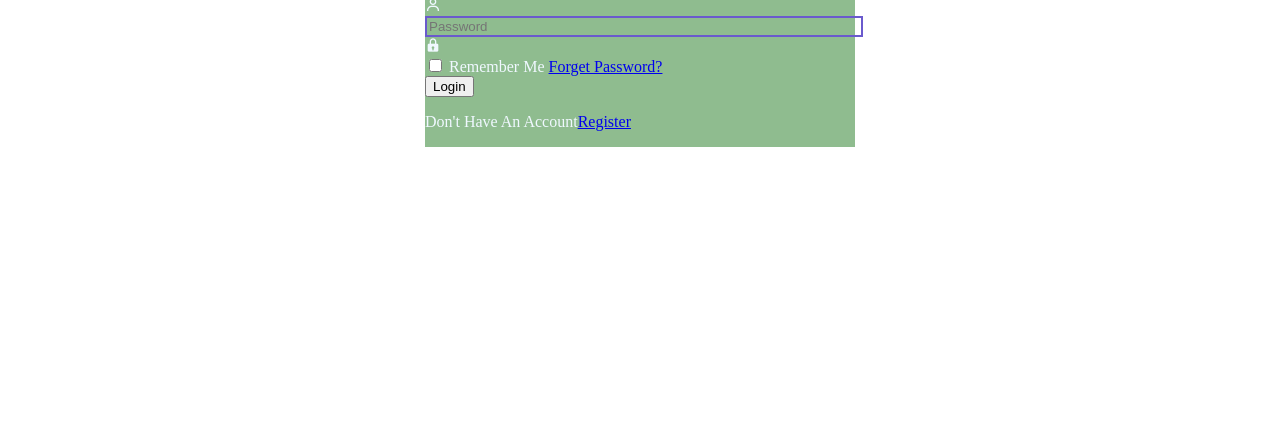
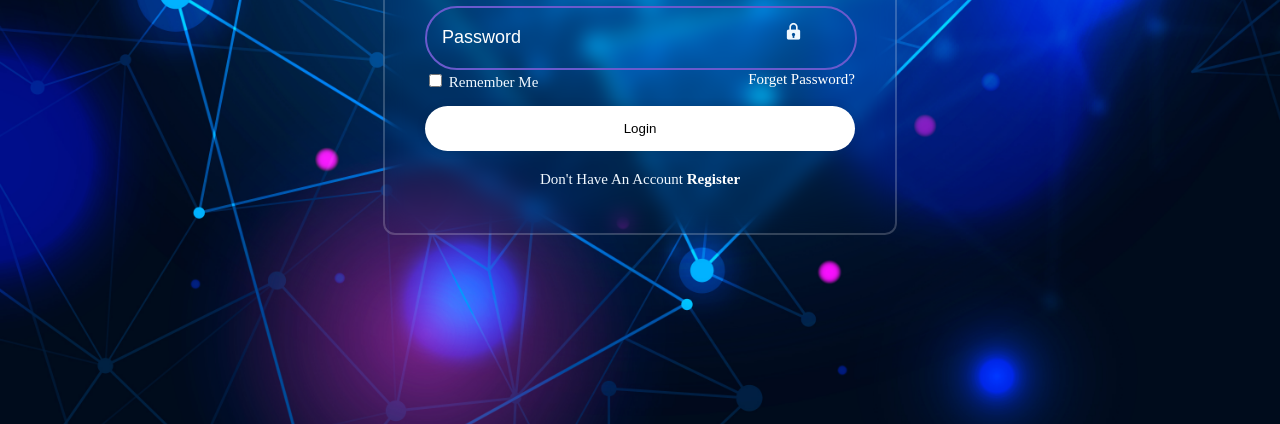
Before and after one commit to vaibhavnavghare4253/Heal-Bharat, a plain HTML site: page TASK - 1/index.html in a window 1280 px wide. Shown: the part 392-816 px from the top of the page. Drawn offline with nearby package versions, Linux system fonts and the light colour scheme.

Commit message:
login pg design.....

```diff
--- a/TASK - 1/index.css
+++ b/TASK - 1/index.css
@@ -3,28 +3,100 @@ body{
     justify-content: center;
     align-items: center;
     min-height: 100vh;
+    background: url(img/bgwall.jpg)no-repeat;
+    background-size: cover;
+    background-position: center;
 }
 .one{
     width: 430px;
-    background-color: darkseagreen;
+    background-color: transparent;
+    border: 2px solid rgba(255, 255, 255, .2);
+    backdrop-filter: blur(10px);
     color: aliceblue;
+    border-radius: 12px;
+    padding: 30px 40px;
 }
 .one h1{
     font-size: 36px;
     text-align: center;
 }
-.one input1{
-    width: 100%;
+.one .input_cre{
+    position: relative;
+    width: 95%;
     height: 50px;
-    background: rgb(121, 6, 244);
+    /* background: rgb(121, 6, 244);  */
     margin: 30px 0;
 
 }
-.input1 input{
+.input_cre input{
     width: 100%;
     height: 100%;
     border: none;
     background: transparent;
     outline: none;
     border: 2px solid slateblue;
+    border-radius: 40px ;
+    font-size: 18px;
+    color: rgb(244, 242, 245);
+    padding: 5px 4px 5px 15px;
+
 }
+
+.input_cre input::placeholder
+{
+
+     color: #fff;
+}
+.input_cre i
+{
+    position: absolute;
+    right: 20px;
+    top: 30%;
+    transform: translate(-50%);
+    font-size: 20px;
+}
+.one .remember{
+    display: flex;
+    justify-content: space-between;
+    font-size: 15px;
+    margin: -15px 0 15px;
+
+}
+.remember label input{
+    accent-color: #fff;
+    margin-right: 3px;
+}
+
+.remember a{
+    color: #fff;
+    text-decoration: none;
+}
+.remember a:hover
+{
+    text-decoration: underline;
+}
+.one .lgbtn{
+    width: 100%;
+    height: 45px;
+    background: #fff;
+    border: none;
+    outline: none;
+    border-radius: 40px;
+    box-shadow: 0 0 10px rgba(0, 0, 0, .1);
+
+}
+.one .regestration_link
+{
+    font-size: 15px;
+    text-align: center;
+    margin-top: 20px;
+}
+.regestration_link p a{
+    color: #fff;
+    text-decoration: none;
+    font-weight: 600;
+}
+.regestration_link p a:hover
+{
+    text-decoration: underline;
+}
--- a/TASK - 1/index.html
+++ b/TASK - 1/index.html
@@ -12,11 +12,11 @@
         <div class="one">
             <form action="">
                 <h1> LOGIN </h1>
-                <div class="input1">
+                <div class="input_cre">
                 <input type="text" placeholder="Username" required>
                 <i class='bx bx-user'></i>
                 </div>
-                <div class="input1">
+                <div class="input_cre">
                     <input type="password" placeholder="Password" required>
                     <i class='bx bxs-lock'></i>
                     </div>
@@ -27,7 +27,7 @@
                     </div>
                     <button type="submit" class="lgbtn">Login</button>
                     <div class="regestration_link">
-                        <p>Don't Have An Account<a href="#">Register</a></p>
+                        <p>Don't Have An Account <a href="#">Register</a></p>
                     </div>
 
             </form>
```
Also changed, not shown: TASK - 1/img/bgwall.jpg (added).
